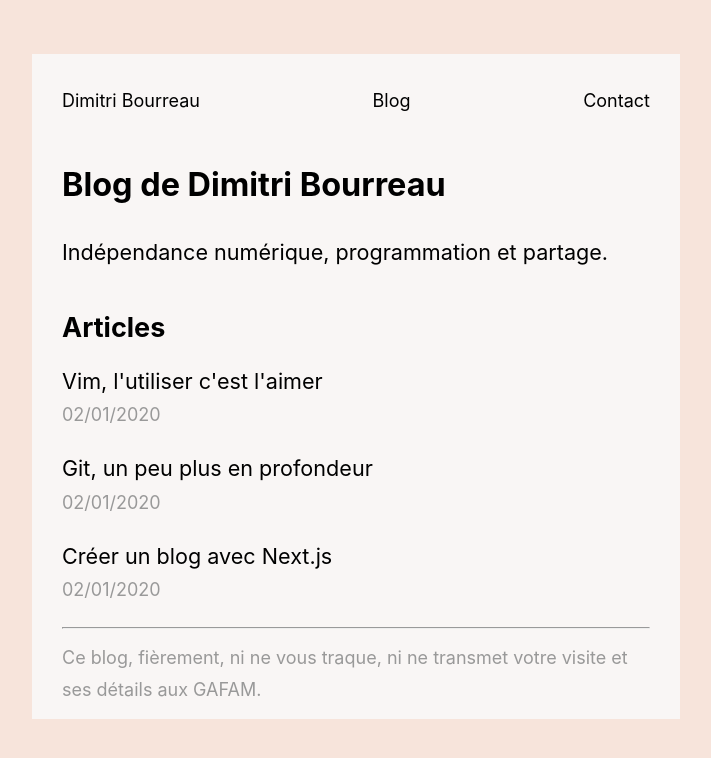
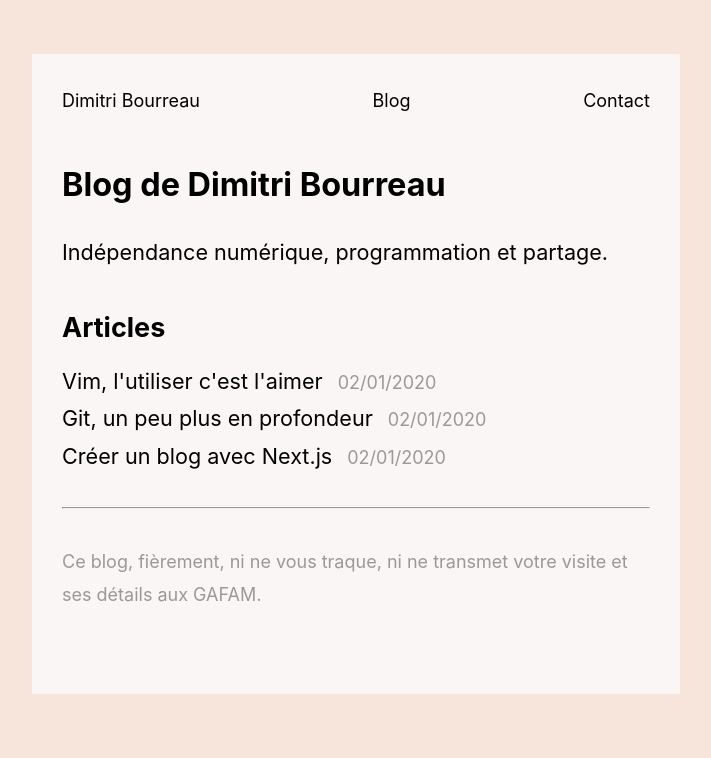
Before and after one commit to tobudim/next-blog, a Next.js app: page /blog in a window 1280 px wide. Shown: the top 758 px of the page, without its empty margins (284-995 px from the left). Built offline with nearby package versions, Linux system fonts and the light colour scheme.

Commit message:
auto update

```diff
--- a/pages/blog/index.js
+++ b/pages/blog/index.js
@@ -27,17 +27,21 @@ export default function Home({ allPostsData }) {
           {allPostsData.map(({ id, date, title }) => (
             <li className={utilStyles.listItem} key={id}>
               <Link href="/blog/[id]" as={`/blog/${id}`}>
-                <a>{title}</a>
+                <a>
+                  {title}
+                  <small
+                    className={utilStyles.lightText}
+                    style={{ marginLeft: "15px" }}
+                  >
+                    <Date dateString={date} />
+                  </small>
+                </a>
               </Link>
-              <br />
-              <small className={utilStyles.lightText}>
-                <Date dateString={date} />
-              </small>
             </li>
           ))}
         </ul>
 
-        <hr />
+        <hr className={utilStyles.divider} />
         <small className={utilStyles.lightText}>
           Ce blog, fièrement, ni ne vous traque, ni ne transmet votre visite et
           ses détails aux GAFAM.
--- a/styles/utils.module.css
+++ b/styles/utils.module.css
@@ -45,9 +45,13 @@
 }
 
 .listItem {
-  margin: 0 0 1.25rem;
+	margin: 0 0 5px 0;
 }
 
 .lightText {
   color: #999;
 }
+
+.divider {
+	margin: 35px 0;
+}
```
